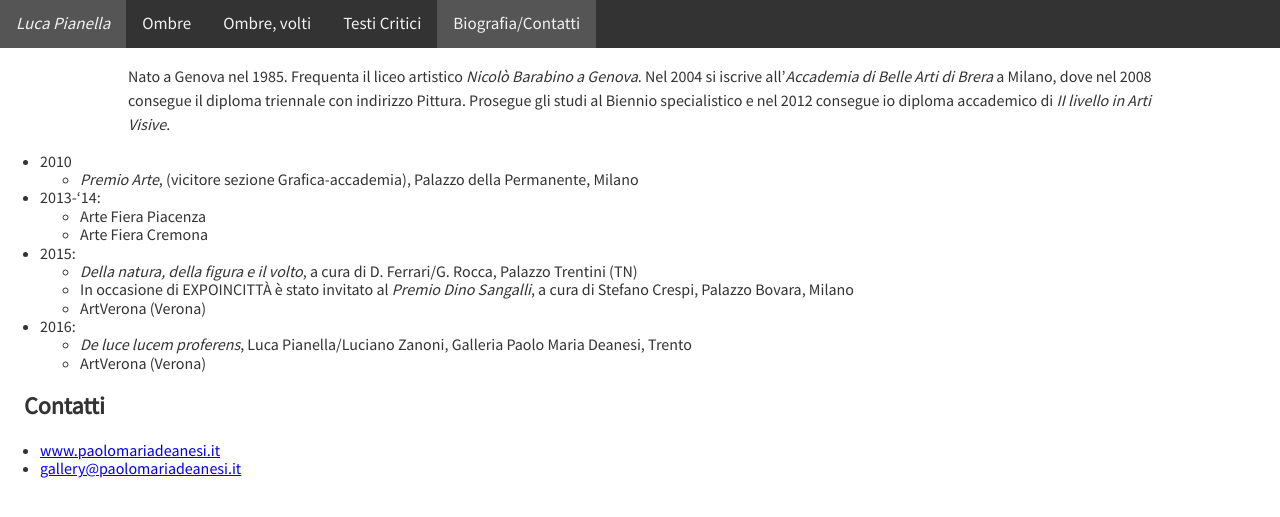
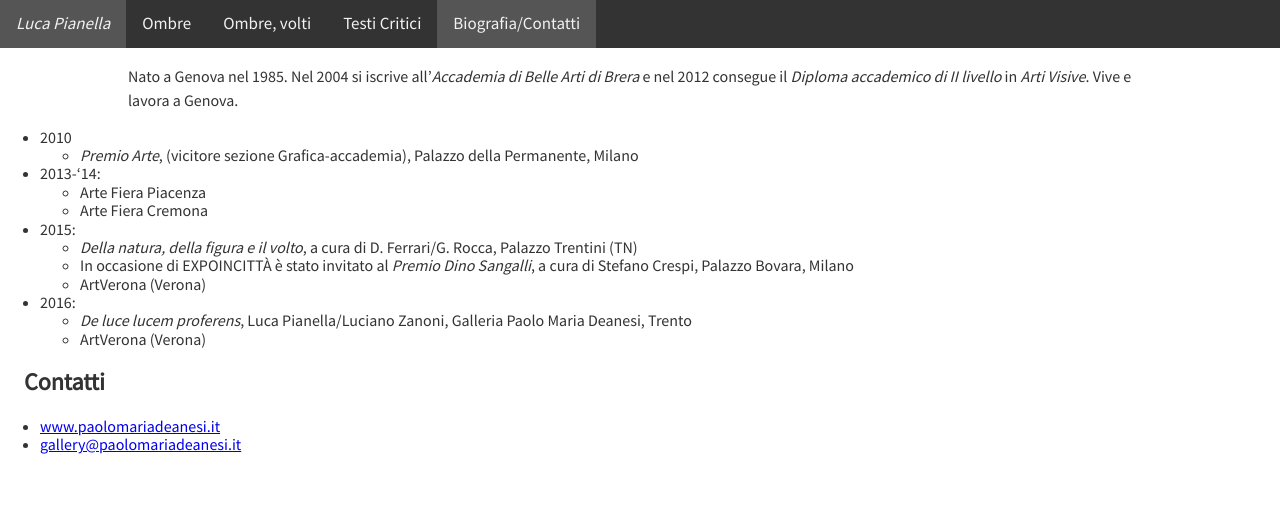
Before and after one commit to liukliuk/liukliuk.github.io, a Jekyll site: the page built from biografia-contatti/index.md, in a window 1280 px wide. Shown: the top 517 px of the page. Built offline with Jekyll 4.4.1, drawn with Linux system fonts in a browser that asks for light colours.

Commit message:
Update index.md

```diff
--- a/biografia-contatti/index.md
+++ b/biografia-contatti/index.md
@@ -4,9 +4,8 @@ title: Biografia/Contatti
 ---
 
 Nato a Genova nel 1985.
-Frequenta il liceo artistico *Nicolò Barabino a Genova*.
-Nel 2004 si iscrive all'*Accademia di Belle Arti di Brera* a Milano, dove nel 2008 consegue il diploma triennale con indirizzo Pittura.
-Prosegue gli studi al Biennio specialistico e nel 2012 consegue io diploma accademico di *II livello in Arti Visive*.
+Nel 2004 si iscrive all'*Accademia di Belle Arti di Brera* e nel 2012 consegue il *Diploma accademico di II livello* in *Arti Visive*.
+Vive e lavora a Genova.
 
 * 2010
   - *Premio Arte*, (vicitore sezione Grafica-accademia), Palazzo della Permanente, Milano
```
